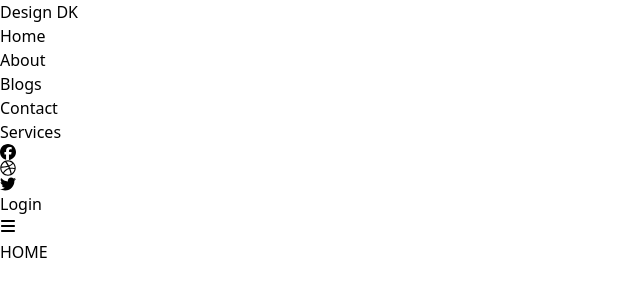
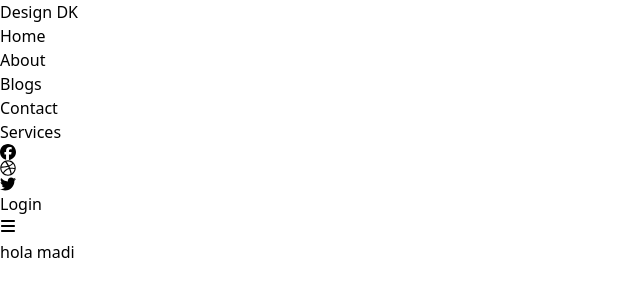
Before and after one commit to Randomberth/BlogT, a React (Vite) app: page / in a window 1280 px wide. Shown: the top 300 px of the page, without its empty margins (0-640 px from the left). Built offline with nearby package versions, Linux system fonts and the light colour scheme.

Commit message:
saludos a madi

```diff
--- a/src/pages/home/Home.tsx
+++ b/src/pages/home/Home.tsx
@@ -1,7 +1,10 @@
 
 function Home() {
   return (
-    <div className="flex flex-1 bg-sky-600 font-bold text-white items-center justify-center">HOME</div>
+    <div className="flex flex-1 bg-sky-200 font-bold text-white items-center justify-center">
+      <h3 className="text-2xl font-bold text-violet-600">hola madi</h3>
+
+    </div>
   )
 }
 
```
